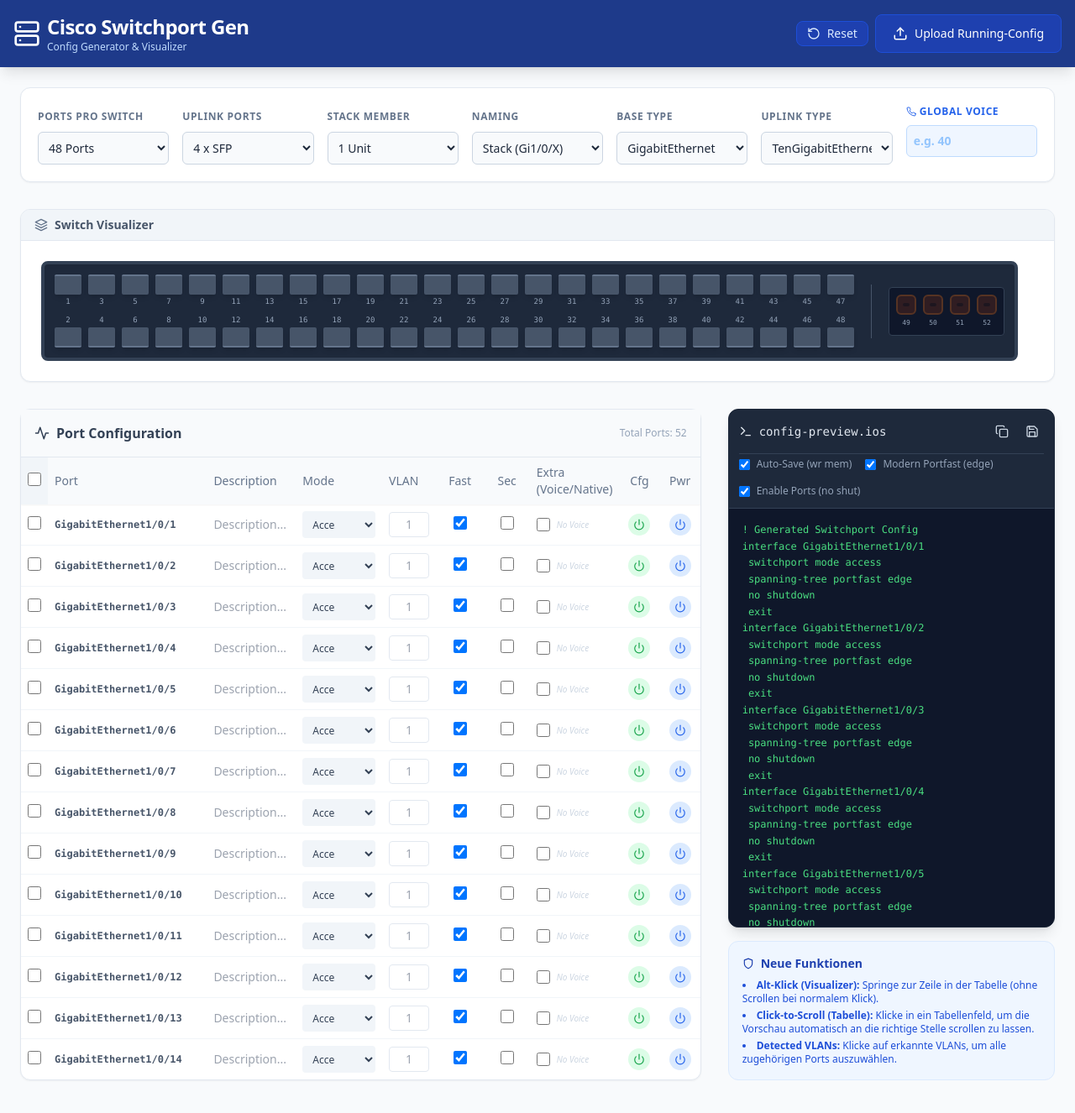
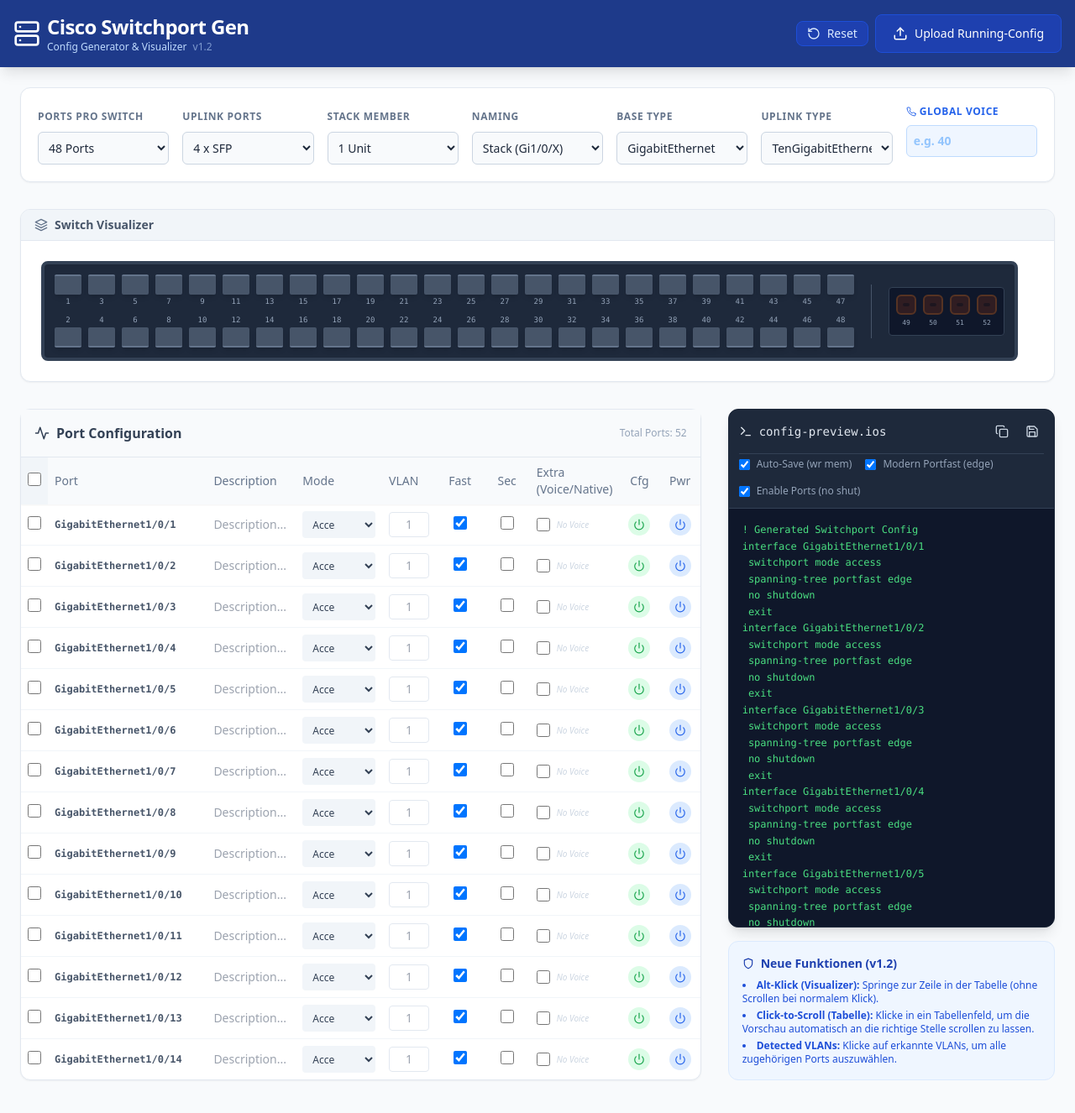
Before and after one commit to labtecs/cisco-config-gen, a React (Vite) app: page / in a window 1280 px wide. Shown: the top 1326 px of the page at 84% size. Built offline with nearby package versions, Linux system fonts and the light colour scheme.

Commit message:
Update App.jsx

```diff
--- a/src/App.jsx
+++ b/src/App.jsx
@@ -2,6 +2,9 @@
 import { Save, Upload, Copy, Server, Layers, Shield, Activity, Terminal, Phone, Edit3, X, Power, Filter, Lock, CheckSquare, PlusCircle, AlertCircle, Info, RotateCcw } from 'lucide-react';
 
 export default function CiscoConfigGenerator() {
+  // --- VERSION ---
+  const APP_VERSION = "v1.2";
+
   // --- 1. STATE DEFINITIONS ---
   const [switchModel, setSwitchModel] = useState(48);
   const [uplinkCount, setUplinkCount] = useState(4);
@@ -627,7 +630,7 @@
             <Server className="w-8 h-8" />
             <div>
               <h1 className="text-2xl font-bold tracking-tight">Cisco Switchport Gen</h1>
-              <p className="text-blue-200 text-xs">Config Generator & Visualizer</p>
+              <p className="text-blue-200 text-xs">Config Generator & Visualizer <span className="opacity-60 ml-1">{APP_VERSION}</span></p>
             </div>
           </div>
           <div className="flex items-center gap-2">
@@ -1275,7 +1278,7 @@
                 <div className="bg-blue-50 border border-blue-100 p-4 rounded-xl">
                     <h3 className="text-blue-800 font-bold mb-2 text-sm flex items-center gap-2">
                         <Shield size={14}/>
-                        Neue Funktionen
+                        Neue Funktionen ({APP_VERSION})
                     </h3>
                     <ul className="text-xs text-blue-700 space-y-1 list-disc list-inside">
                         <li><strong>Alt-Klick (Visualizer):</strong> Springe zur Zeile in der Tabelle (ohne Scrollen bei normalem Klick).</li>
```
